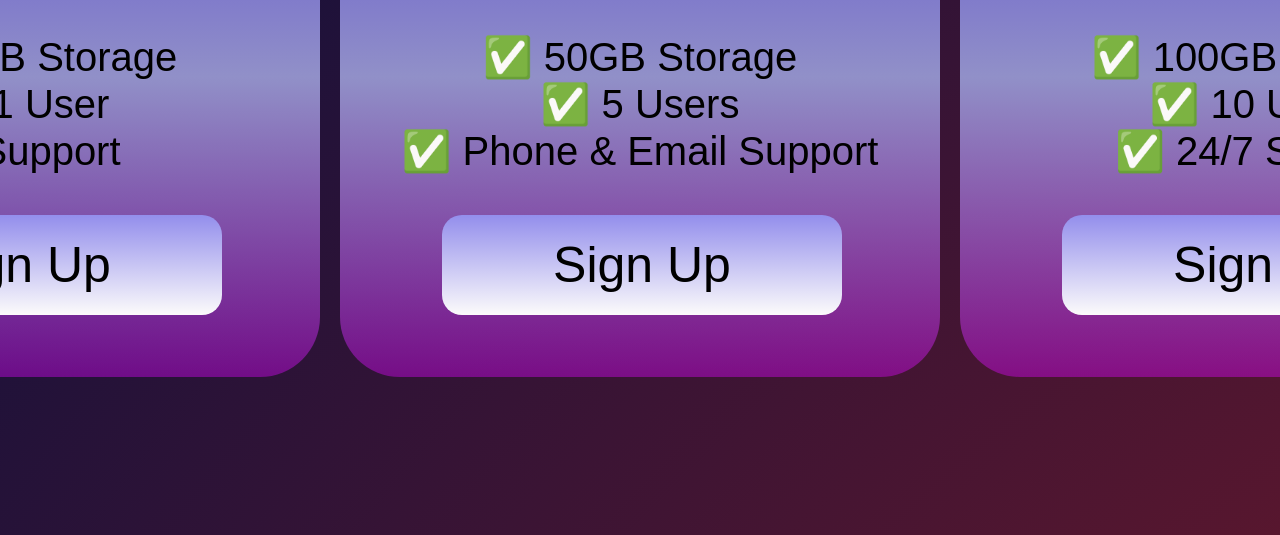
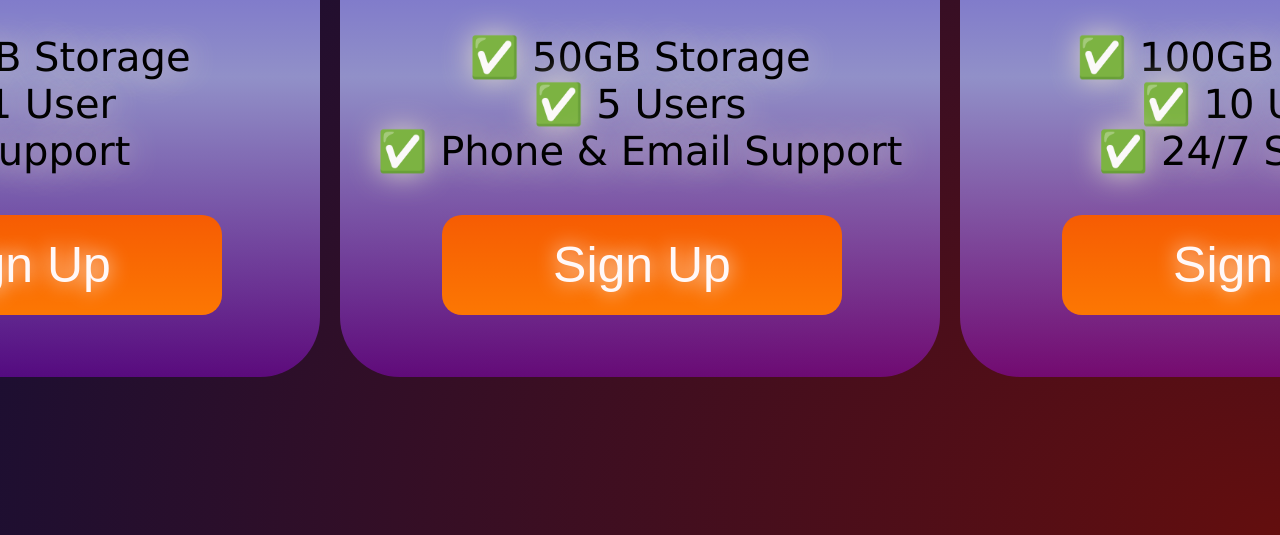
Before and after one commit to NaseebPradhan/pricingtable-html-css, a plain HTML site: page index.html in a window 1280 px wide. Shown: the part 381-916 px from the top of the page. Drawn offline with Linux system fonts and the light colour scheme; a web font is replaced by a local one.

Commit message:
Update index.html

```diff
--- a/index.html
+++ b/index.html
@@ -9,10 +9,10 @@
       rel="stylesheet"
     />
     <style>
-      body {
+        body {
         font-family: "Sono", sans-serif;
-        background: radial-gradient(#ad1e1e,#020f3f);
-        background-size: 400% 400%;
+        background: radial-gradient(#630e0e,#020f3f);
+        background-size: 200% 200%;
       }
       .pricing-container{
         display: flex;
@@ -25,13 +25,22 @@
       .pricing-container > *{
         flex-shrink: 0;
         flex-grow: 0;
+      }
+      .plan-features{
+        display: flex;
+        flex-direction: column;
+        flex-wrap: nowrap;
+        justify-content: space-evenly;
 
       }
+
+
        .pricing-container > .pricing-plan{
         height: 600px;
         flex-basis: 600px;
-        background: linear-gradient(rgb(83, 66, 210),rgb(145, 144, 200),rgba(222, 4, 255, 0.401));
+        background: linear-gradient(rgb(83, 66, 210),rgb(145, 144, 200),rgba(165, 4, 246, 0.401));
         border-radius: 10%;
+        text-shadow: 0px 0px 30px rgb(221, 214, 201);
 
        }
        .pricing-plan > *{
@@ -46,10 +55,14 @@
         height: 100px;
         position: relative;
         left:17%;
-        background: linear-gradient(rgb(147, 142, 236),rgb(252, 251, 251));
+        background: linear-gradient(rgb(246, 92, 3),rgb(252, 119, 3));
         border: 0cap;
         font-weight: lighter;
-        color: #000000;
+        color: #fff8f8;
+        text-shadow: 0px 0px 10px rgb(255, 255, 255);
+        text-shadow: 0px 0px 20px rgb(255, 255, 255);
+        text-shadow: 0px 0px 20px rgb(255, 255, 255);
+
        }
 
        .pricing-plan > .plan-title{
@@ -73,11 +86,9 @@
         font-weight: lighter;
         font-size: 40px;
         padding: 0%;
+        font-family:'Lucida Sans', 'Lucida Sans Regular', 'Lucida Grande', 'Lucida Sans Unicode', Geneva, Verdana, sans-serif
        }
-      /* Hint: What can you do with a media query and flexbox? */
-      @media (max-width: 1250px) {
 
-      }
     </style>
   </head>
 
```
